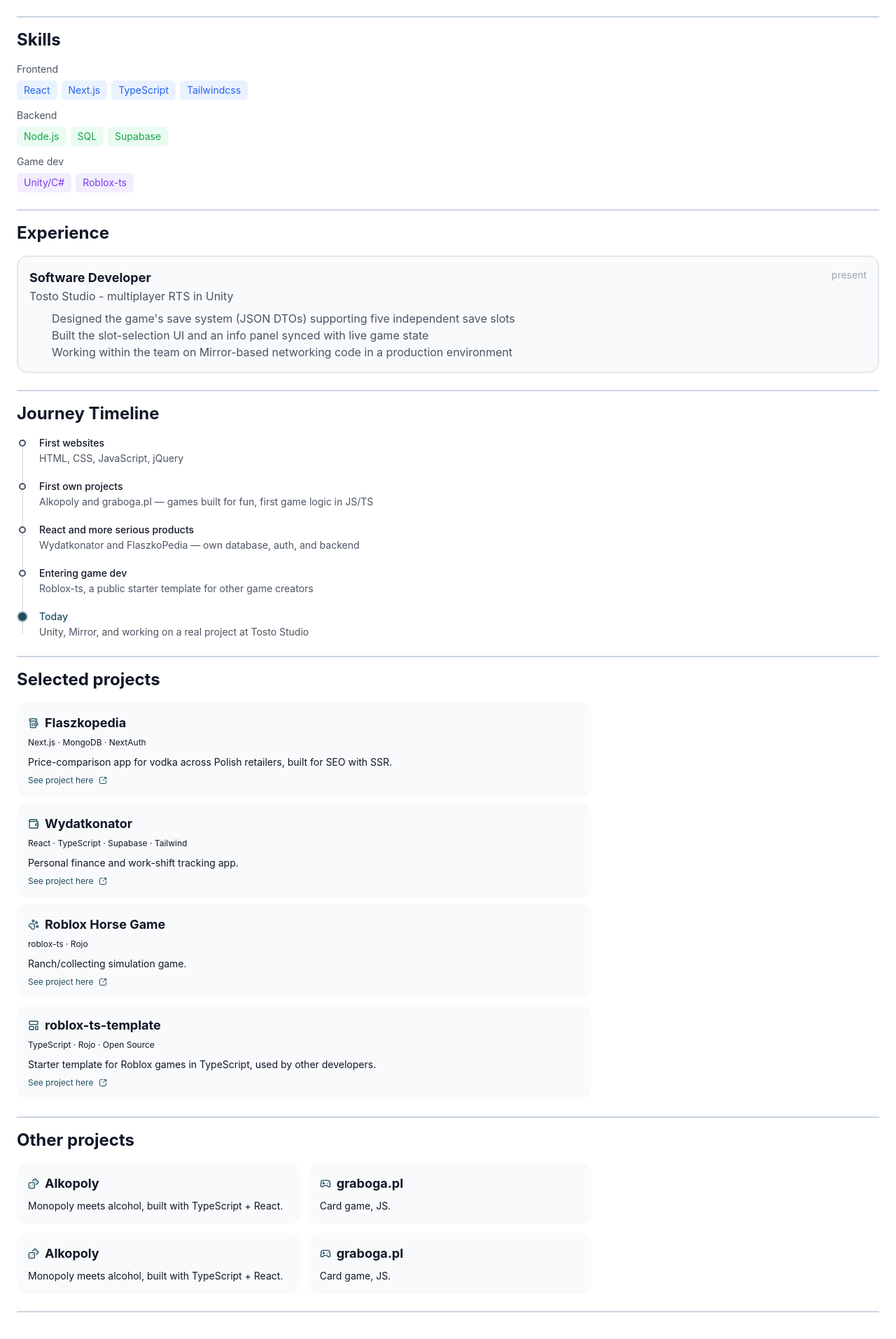
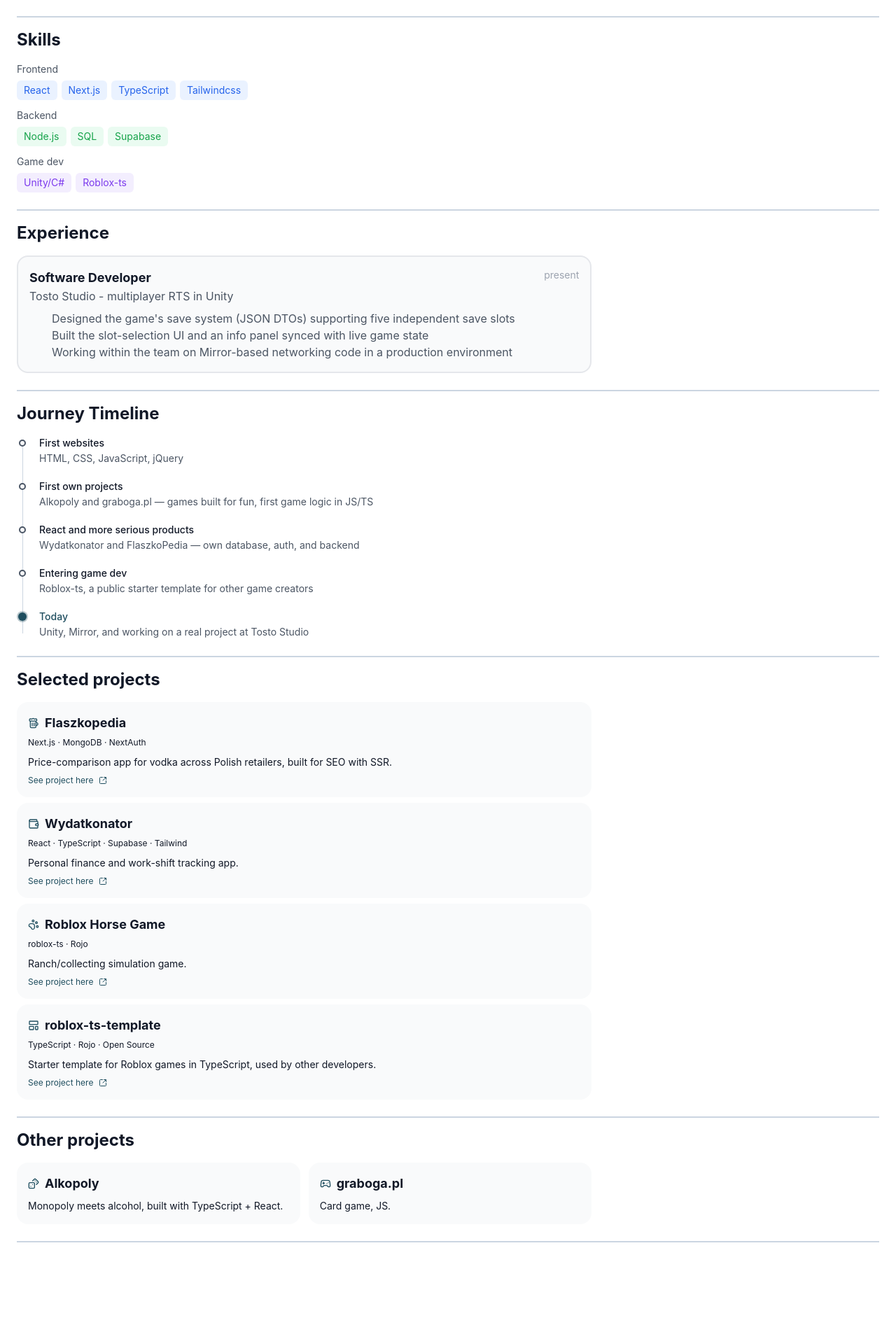
Before and after one commit to KondyKox/Portfolio, a React (Vite) app: page / in a window 1280 px wide. Shown: the part 225-2138 px from the top of the page at 70% size. After the commit the page ends 2040 px from the top, so only its background shows below. Built offline with nearby package versions, Linux system fonts and the light colour scheme.

Commit message:
fix: width & hero styles

```diff
--- a/src/components/ExperienceSection.tsx
+++ b/src/components/ExperienceSection.tsx
@@ -2,7 +2,7 @@
   return (
     <section className="border-section">
       <h3 className="section-header">Experience</h3>
-      <div className="border-border rounded-2xl border-2 p-4 bg-surface-2">
+      <div className="border-border rounded-2xl border-2 p-4 bg-surface-2 lg:max-w-2/3">
         <div className="flex justify-between">
           <h4 className="text-lg font-bold">Software Developer</h4>
           <span className="text-sm text-text-muted">present</span>
--- a/src/components/Hero.tsx
+++ b/src/components/Hero.tsx
@@ -42,7 +42,7 @@
         TypeScript/React on the frontend, Node/SQL on the backend, C# in Unity.
       </p>
 
-      <div className="flex items-stretch gap-2 md:w-1/2">
+      <div className="flex flex-wrap items-stretch gap-2 md:w-1/2">
         {BUTTONS_LINKS.map((btn) => {
           const Icon = btn.icon;
           return (
--- a/src/constants/projects.ts
+++ b/src/constants/projects.ts
@@ -51,14 +51,4 @@
     description: "Card game, JS.",
     icon: Gamepad2,
   },
-  {
-    name: "Alkopoly",
-    description: "Monopoly meets alcohol, built with TypeScript + React.",
-    icon: Dices,
-  },
-  {
-    name: "graboga.pl",
-    description: "Card game, JS.",
-    icon: Gamepad2,
-  },
 ];
```
